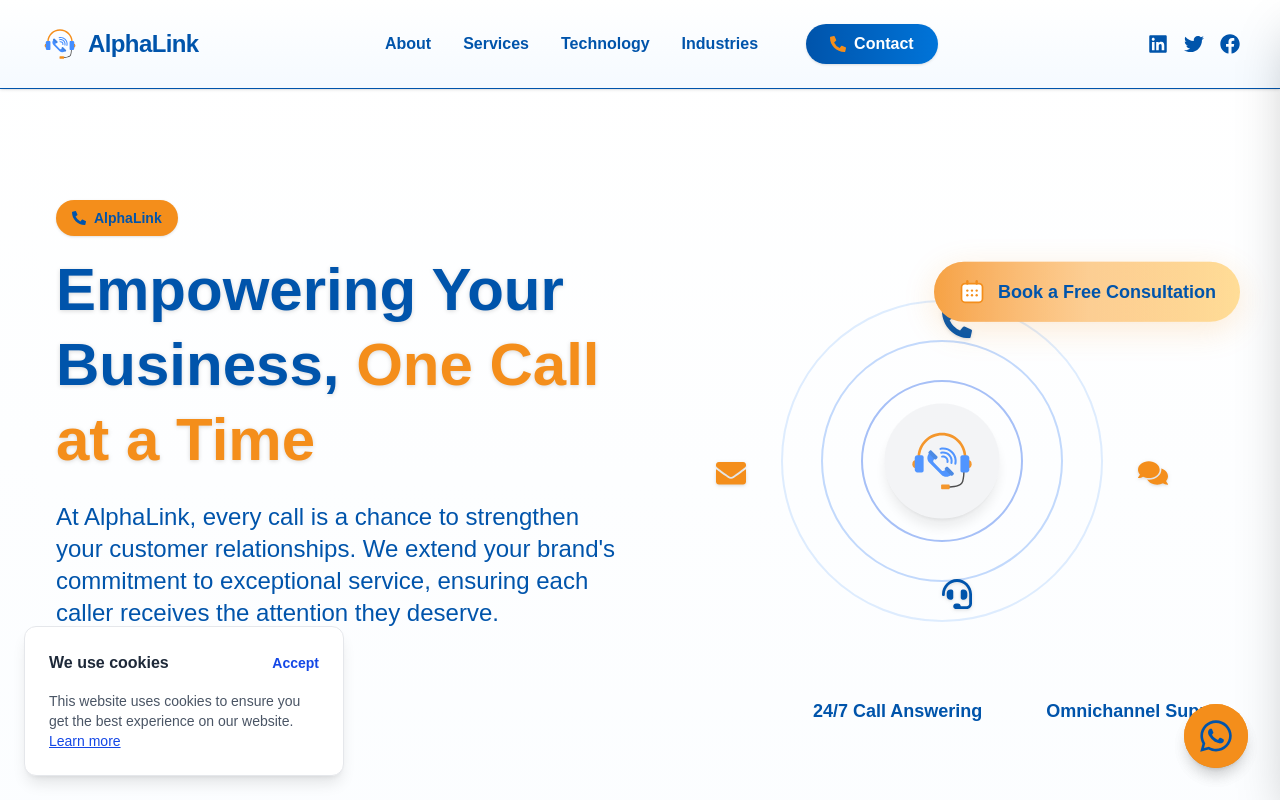
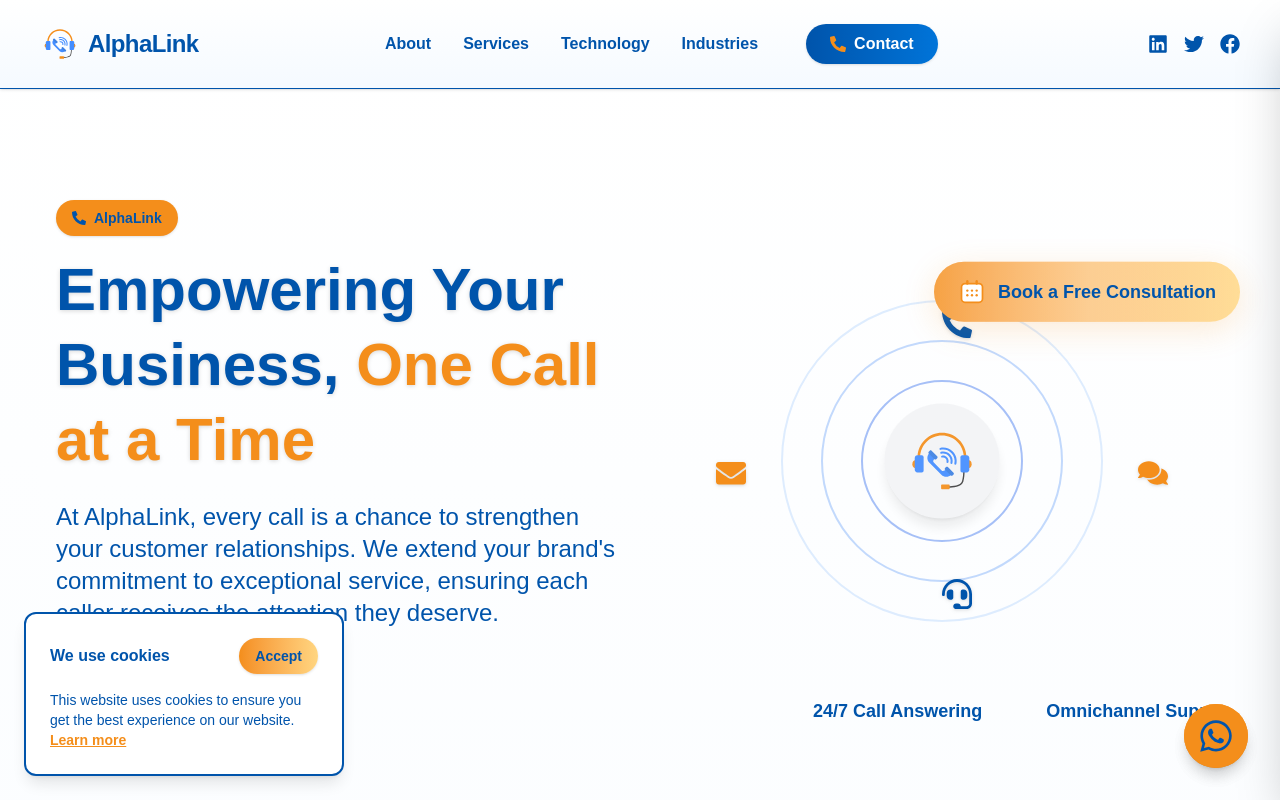
Before and after one commit to shanzantrik/Alphalinkcall, a Next.js app: page / in a window 1280 px wide. Shown: the top 800 px of the page. Built offline with nearby package versions, Linux system fonts and the light colour scheme.

Commit message:
Cookie edit

```diff
--- a/src/components/CookieConsent.tsx
+++ b/src/components/CookieConsent.tsx
@@ -13,12 +13,12 @@
   if (!visible) return null;
   return (
     show && (
-      <div className="bg-white rounded-xl shadow-lg p-6 flex flex-col gap-4 items-start border border-gray-200">
+      <div className="bg-white rounded-xl shadow-lg p-6 flex flex-col gap-4 items-start border-2 border-[#0054ab]">
         <div className="flex items-center justify-between w-full">
-          <span className="font-semibold text-gray-800">We use cookies</span>
-          <button onClick={handleAccept} className="ml-4 text-sm text-blue-700 hover:underline font-bold">Accept</button>
+          <span className="font-semibold text-[#0054ab]">We use cookies</span>
+          <button onClick={handleAccept} className="ml-4 text-sm bg-gradient-to-r from-[#f48e1b] to-[#ffd580] text-[#0054ab] px-4 py-2 rounded-full font-bold shadow hover:scale-105 transition focus:outline-none focus:ring-2 focus:ring-[#f48e1b]">Accept</button>
         </div>
-        <p className="text-gray-600 text-sm">This website uses cookies to ensure you get the best experience on our website. <a href="/privacy" className="text-blue-700 underline">Learn more</a></p>
+        <p className="text-[#0054ab] text-sm">This website uses cookies to ensure you get the best experience on our website. <a href="/privacy" className="text-[#f48e1b] underline font-semibold hover:text-[#0054ab]">Learn more</a></p>
       </div>
     )
   );
```
